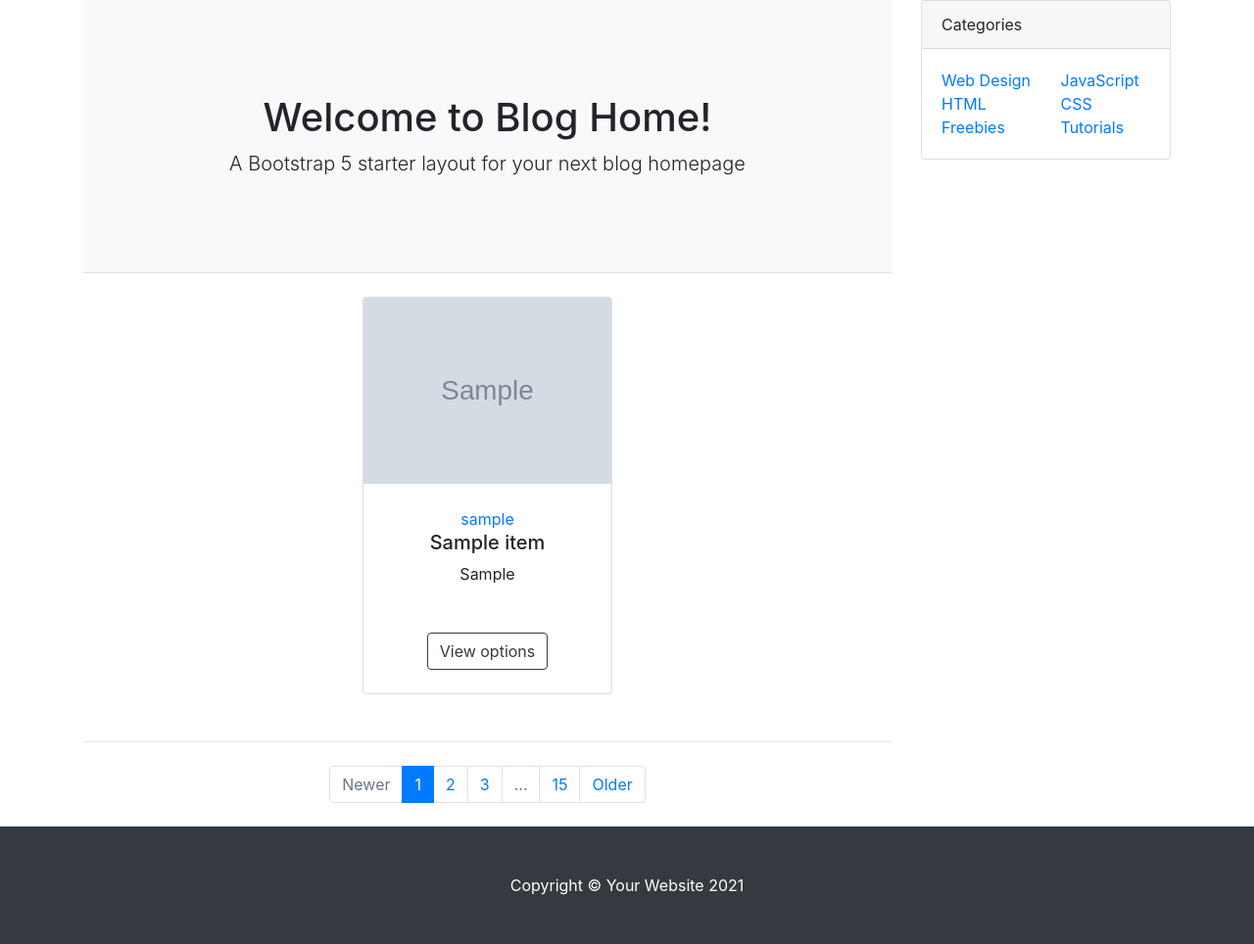
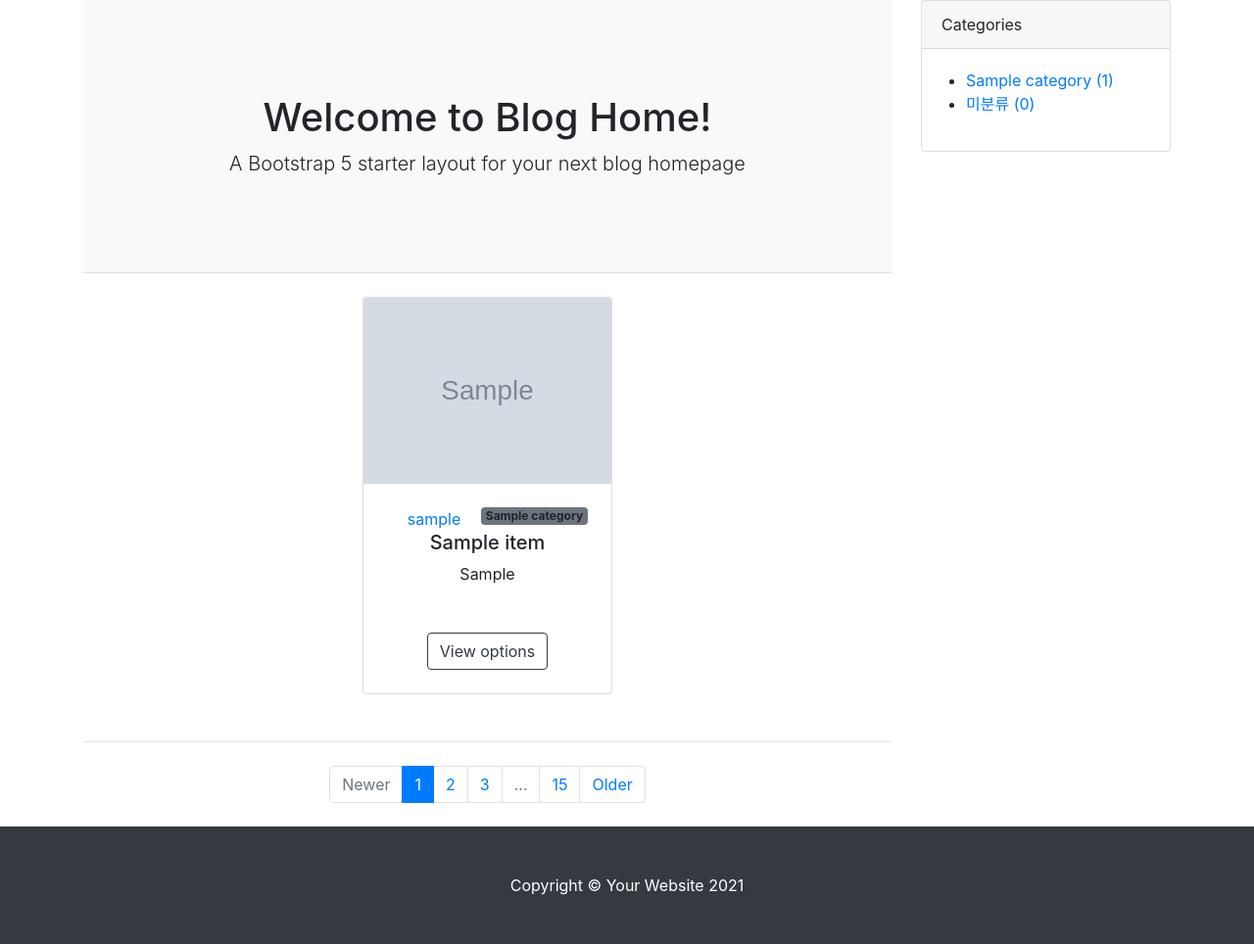
Before and after one commit to kayeon2/ip_final21, a Django app: page /mall/ in a window 1280 px wide. Shown: the part 56-1020 px from the top of the page at 98% size. Run offline with Django 3.2, Linux system fonts and the light colour scheme; tables that the repository leaves empty hold one stand-in row (values such as "Sample post"); grey boxes marked "Sample" are stand-in pictures; some libraries are stand-ins or nearby versions.

Commit message:
아이템 목록, 상세 페이지에 카테고리 기능 추가하기

```diff
--- a/mall/models.py
+++ b/mall/models.py
@@ -1,6 +1,19 @@
 from django.db import models
 from django.contrib.auth.models import User
 import os
+
+class Category(models.Model):
+    name = models.CharField(max_length=50, unique=True)
+    slug = models.SlugField(max_length=200, unique=True, allow_unicode=True)
+
+    def __str__(self):
+        return self.name
+
+    def get_absolute_url(self):
+        return f'/mall/category/{self.slug}'
+
+    class Meta:
+        verbose_name_plural = 'Categories'
 
 class Item(models.Model):
     title = models.CharField(max_length=30)
@@ -15,6 +28,8 @@ class Item(models.Model):
 
     author = models.ForeignKey(User, null=True, on_delete=models.SET_NULL)
 
+    category = models.ForeignKey(Category, null=True, on_delete=models.SET_NULL)
+
     def __str__(self):
         return f'[{self.pk}]{self.title} :: {self.author}'
 
--- a/mall/templates/mall/base.html
+++ b/mall/templates/mall/base.html
@@ -23,24 +23,20 @@
                 <!-- Side widgets-->
                 <div class="col-lg-3">
                     <!-- Categories widget-->
-                    <div class="card mb-4">
+                    <div class="card mb-4" id="categories-card">
                         <div class="card-header">Categories</div>
                         <div class="card-body">
                             <div class="row">
-                                <div class="col-sm-6">
-                                    <ul class="list-unstyled mb-0">
-                                        <li><a href="#!">Web Design</a></li>
-                                        <li><a href="#!">HTML</a></li>
-                                        <li><a href="#!">Freebies</a></li>
+                                    <ul>
+                                        {% for category in categories %}
+                                        <li>
+                                            <a href="{{ category.get_absolute_url }}">{{ category }} ({{ category.item_set.count }})</a>
+                                        </li>
+                                        {% endfor %}
+                                        <li>
+                                            <a href="http://127.0.0.1:8000/mall/category/no_category">미분류 ({{ no_category_item_count }})</a>
+                                        </li>
                                     </ul>
-                                </div>
-                                <div class="col-sm-6">
-                                    <ul class="list-unstyled mb-0">
-                                        <li><a href="#!">JavaScript</a></li>
-                                        <li><a href="#!">CSS</a></li>
-                                        <li><a href="#!">Tutorials</a></li>
-                                    </ul>
-                                </div>
                             </div>
                         </div>
                     </div>
--- a/mall/templates/mall/item_detail.html
+++ b/mall/templates/mall/item_detail.html
@@ -14,6 +14,11 @@
                         <img class="card-img-top mb-5 mb-md-0" src="{{ item.head_image.url }}" alt="..." />
                     </div>
                     <div class="col-md-6">
+                        {% if item.category %}
+                        <span class="badge bg-secondary float-right">{{ item.category }}</span>
+                        {% else %}
+                        <span class="badge bg-secondary float-right">미분류</span>
+                        {% endif %}
                         <a href="#"><h3>{{ item.author }}</h3></a>
                         <div class="small mb-1">SKU: BST-498</div>
                         <h1 class="display-5 fw-bolder">{{ item.title }}</h1>
--- a/mall/templates/mall/item_list.html
+++ b/mall/templates/mall/item_list.html
@@ -6,11 +6,17 @@
         {% if item_list.exists %}
             {% for i in item_list %}
                 <div class="col mb-5">
-                    <div class="card h-100">
+                    <div class="card h-100" id="item-{{ i.pk }}">
                         <!-- Product image-->
                         <img class="card-img-top" src="{{ i.head_image.url }}" alt="{{ i }} head image" />
                         <!-- Product details-->
                         <div class="card-body p-4">
+                            {% if i.category %}
+                            <span class="badge bg-secondary float-right">{{ i.category }}</span>
+                            {% else %}
+                            <span class="badge bg-secondary float-right">미분류</span>
+                            {% endif %}
+
                             <div class="text-center">
                                 <!-- Product brand-->
                                 <a href="#">{{ i.author }}</a>
--- a/mall/views.py
+++ b/mall/views.py
@@ -1,11 +1,24 @@
+from django.shortcuts import render
 from django.views.generic import ListView, DetailView
-from .models import Item
+from .models import Item, Category
 
 class ItemList(ListView):
     model = Item
     ordering = '-pk'
 
+    def get_context_data(self, *, object_list=None, **kwargs):
+        context = super(ItemList, self).get_context_data()
+        context['categories'] = Category.objects.all()
+        context['no_category_item_count'] = Item.objects.filter(category=None).count()
+        return context
+
 class ItemDetail(DetailView):
     model = Item
 
+    def get_context_data(self, *, object_list=None, **kwargs):
+        context = super(ItemDetail, self).get_context_data()
+        context['categories'] = Category.objects.all()
+        context['no_category_item_count'] = Item.objects.filter(category=None).count()
+        return context
+
 # Create your views here.
```
Also changed, not shown: mall/admin.py (+6 -2 lines).
